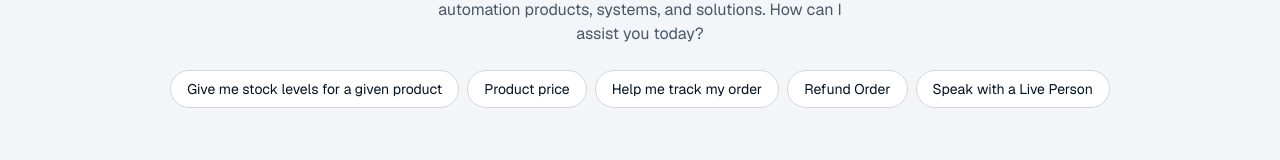
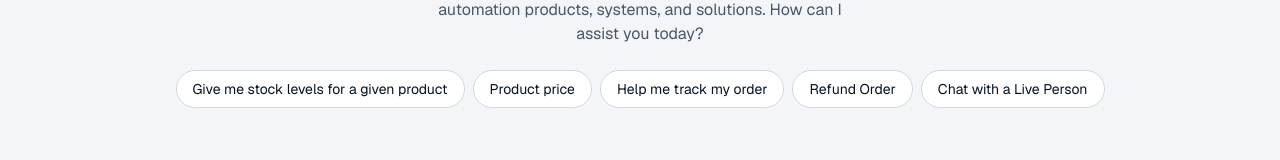
Before and after one commit to rayson-techmav/v0-nhp-website-assistant, a Next.js app: page / in a window 1280 px wide. Shown: the part 413-573 px from the top of the page. Built offline with nearby package versions, Linux system fonts and the light colour scheme.

Commit message:
feat: rename "Speak with a Live Person" to "Chat with a Live Person" in escalation options

```diff
--- a/components/chat.tsx
+++ b/components/chat.tsx
@@ -240,7 +240,7 @@ export function Chat() {
                 'Product price',
                 'Help me track my order',
                 'Refund Order',
-                'Speak with a Live Person',
+                'Chat with a Live Person',
               ].map((suggestion) => (
                 <button
                   key={suggestion}
```
